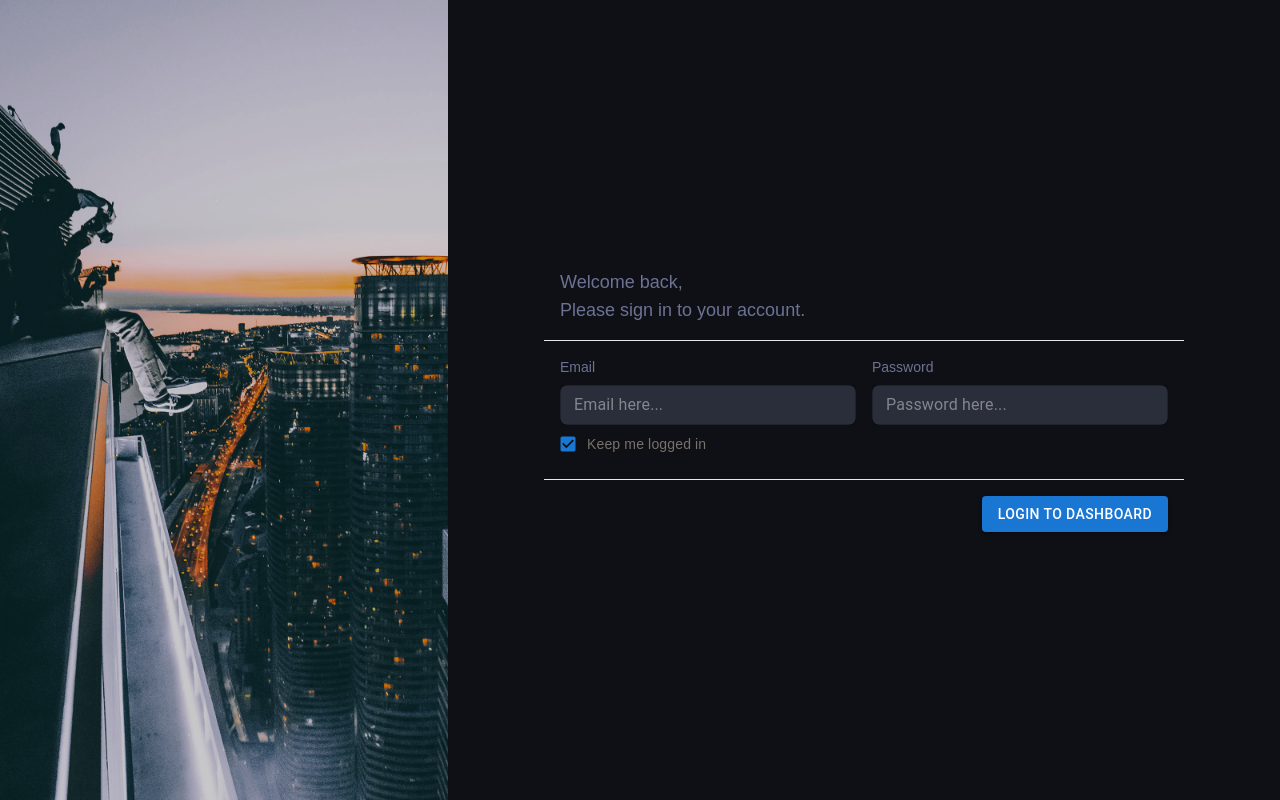
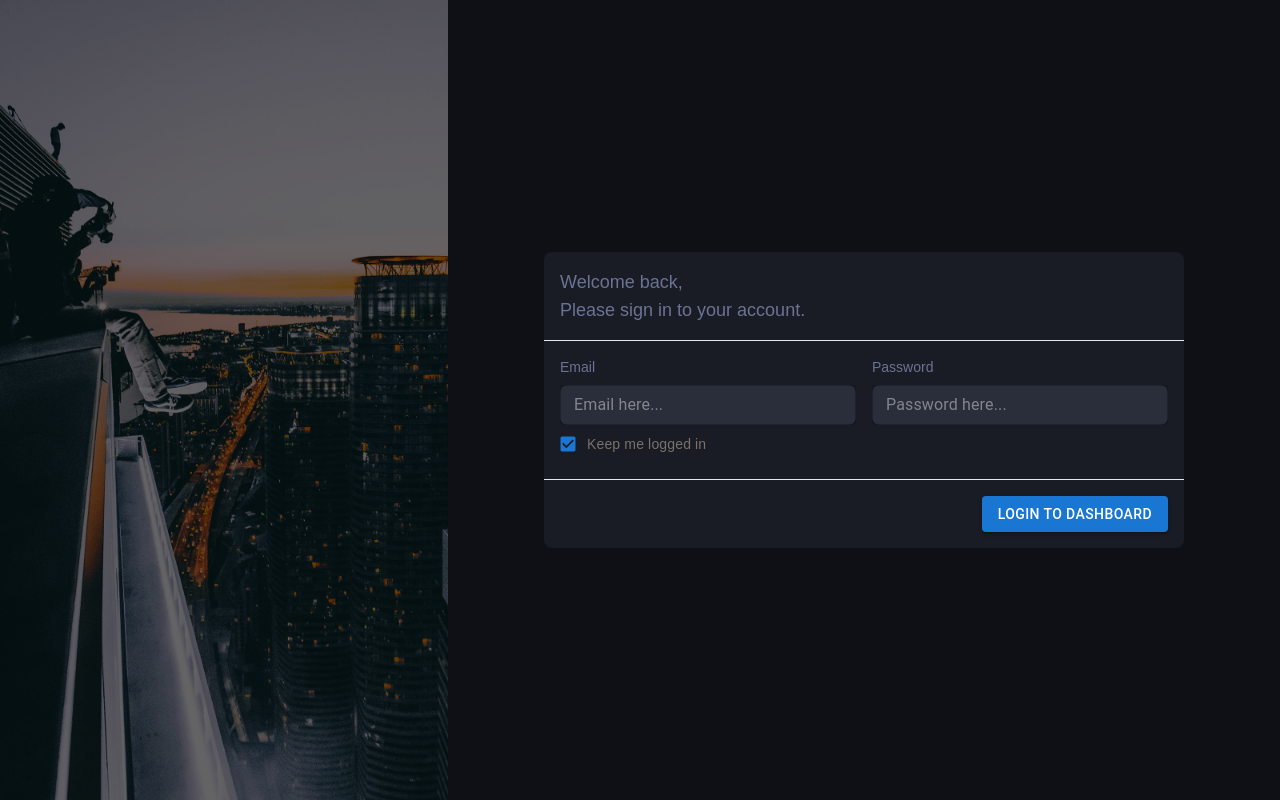
Before and after one commit to Aydin-lip/bam-shahr-panel, a React (Create React App) app: page /login in a window 1280 px wide. Built offline with nearby package versions, Linux system fonts and the light colour scheme.

Commit message:
Change bg logn page

```diff
--- a/src/components/login/index.jsx
+++ b/src/components/login/index.jsx
@@ -18,10 +18,10 @@ const Login = () => {
       <div className="w-screen h-screen overflow-hidden bg-dark-them-active">
         <div className="w-full h-screen flex">
           <div className="relative h-full max-lg:hidden">
-            <div className="w-[35vw] brightness-[.8] h-screen bg-cover" style={{ backgroundImage: 'url(/images/bg-login.jpg)' }}></div>
+            <div className="w-[35vw] brightness-[.4] h-screen bg-cover" style={{ backgroundImage: 'url(/images/bg-login.jpg)' }}></div>
           </div>
-          <div className="w-full h-full flex justify-center items-center">
-            <div className="w-[40rem]">
+          <div className="w-full h-full max-sm:bg-dark-them flex justify-center items-center">
+            <div className="w-[40rem] bg-dark-them rounded-lg">
               <p className="text-dark-them p-4 text-lg">
                 <span className="block">Welcome back,</span>
                 <span>Please sign in to your account.</span>
```
